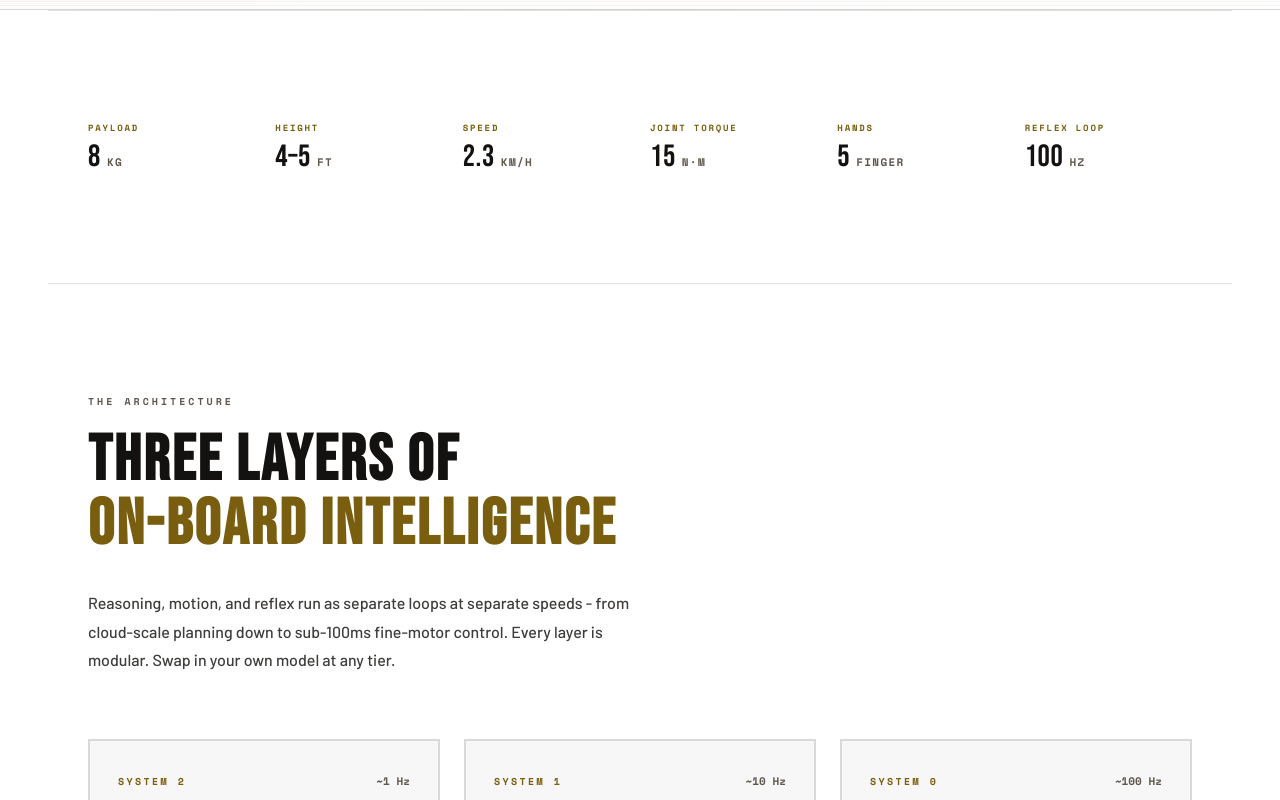
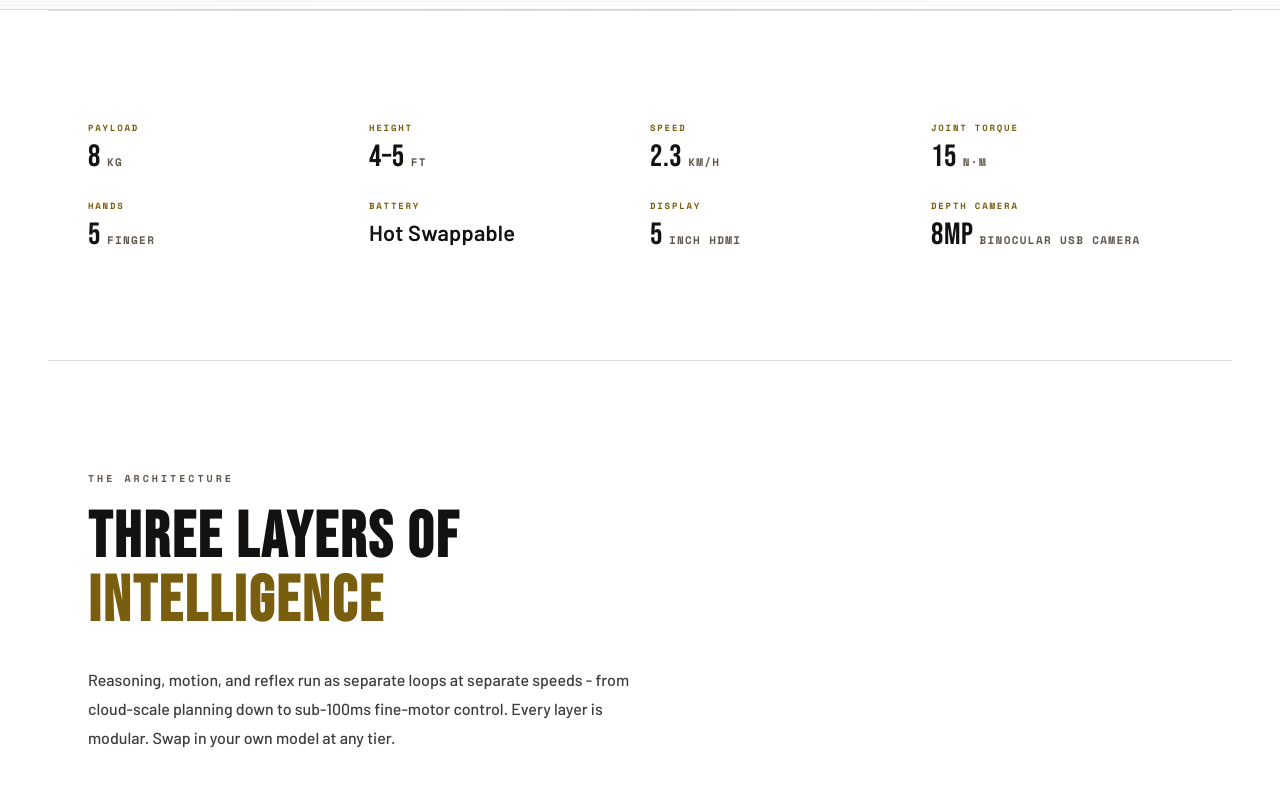
Before and after one commit to ScalingPhysicalAI/website, a SvelteKit app: page /buildo in a window 1280 px wide. Shown: the part 820-1620 px from the top of the page. Built offline with nearby package versions, Linux system fonts and the light colour scheme; no server answers.

Commit message:
location tweaks

```diff
--- a/src/lib/components/SiteFooter.svelte
+++ b/src/lib/components/SiteFooter.svelte
@@ -7,7 +7,7 @@
 		<div class="footer-brand">
 			<div class="footer-logo">STARFORGE</div>
 			<p class="footer-tagline">Building the compute layer for physical AI</p>
-			<p class="footer-location">Building out of New York City</p>
+			<p class="footer-location">Made with love in New York City</p>
 			<a href="mailto:contact@starforgerobotics.com" class="footer-contact-link"
 				>contact@starforgerobotics.com</a
 			>
--- a/src/routes/+layout.svelte
+++ b/src/routes/+layout.svelte
@@ -14,7 +14,7 @@
 
 	const bodyClass = $derived(normalizedPath === '/buildo' ? 'page-buildo' : '');
 	const rdkNotification = $derived(
-		normalizedPath === '/buildo' ? 'designed and assembled in the united states' : null
+		normalizedPath === '/buildo' ? 'designed and assembled in New York City' : null
 	);
 
 	$effect(() => {
--- a/src/routes/buildo/+page.svelte
+++ b/src/routes/buildo/+page.svelte
@@ -23,7 +23,7 @@
 
 	const variant = product?.variants.nodes[0];
 	const available = variant?.availableForSale ?? true;
-	const origin = product?.origin?.value ?? null;
+	const origin = product?.origin?.value?.replace(/August/gi, 'September') ?? null;
 	// Matches a tag on the Shopify product, so it has to keep accepting the
 	// original 'prebook' spelling: the store still carries that tag even though
 	// the site now says preorder everywhere.
@@ -73,13 +73,15 @@
 
 	// Torque is quoted per joint. Newton-metres (N·m) is the torque unit; N/m is
 	// stiffness, so the spelling here is deliberate.
-	const specs = [
+	const specs: Array<{ label: string; value: string; unit: string; phrase?: boolean }> = [
 		{ label: 'Payload', value: '8', unit: 'KG' },
 		{ label: 'Height', value: '4–5', unit: 'FT' },
 		{ label: 'Speed', value: '2.3', unit: 'KM/H' },
 		{ label: 'Joint torque', value: '15', unit: 'N·M' },
 		{ label: 'Hands', value: '5', unit: 'FINGER' },
-		{ label: 'Reflex loop', value: '100', unit: 'HZ' }
+		{ label: 'Battery', value: 'Hot Swappable', unit: '', phrase: true },
+		{ label: 'Display', value: '5', unit: 'INCH HDMI' },
+		{ label: 'Depth Camera', value: '8MP', unit: 'BINOCULAR USB CAMERA' }
 	];
 
 	const applications = [
@@ -225,7 +227,7 @@
 		{#each specs as spec (spec.label)}
 			<div class="bd-spec">
 				<dt class="bd-spec-label">{spec.label}</dt>
-				<dd class="bd-spec-value">
+				<dd class="bd-spec-value" class:bd-spec-value--phrase={spec.phrase}>
 					{spec.value}<span class="bd-spec-unit">{spec.unit}</span>
 				</dd>
 			</div>
@@ -238,7 +240,7 @@
 <section class="bd-section">
 	<div class="bd-section-head reveal">
 		<span class="section-label">The Architecture</span>
-		<h2 class="section-title">Three layers of<br /><span>on-board intelligence</span></h2>
+		<h2 class="section-title">Three layers of<br /><span>intelligence</span></h2>
 		<p class="section-body">
 			Reasoning, motion, and reflex run as separate loops at separate speeds - from cloud-scale
 			planning down to sub-100ms fine-motor control. Every layer is modular. Swap in your own model
@@ -402,7 +404,7 @@
 
 	/* ── SPEC BLOCK ── */
 	/* A band of its own now that the product block has taken the top of the page,
-	   so it runs six across instead of stacking three-wide in a hero column. */
+	   so it can run as a single row of stats rather than stacking in a hero column. */
 	.bd-spec-section {
 		padding-top: 72px;
 		padding-bottom: 72px;
@@ -410,7 +412,7 @@
 
 	.bd-specs {
 		display: grid;
-		grid-template-columns: repeat(6, 1fr);
+		grid-template-columns: repeat(4, 1fr);
 		gap: 26px 20px;
 		margin: 0;
 	}
@@ -432,6 +434,15 @@
 		letter-spacing: 0.02em;
 		color: var(--ink);
 		margin: 0;
+	}
+
+	/* Bebas Neue has no lowercase glyphs, so mixed-case phrases use Barlow. */
+	.bd-spec-value--phrase {
+		font-family: 'Barlow', sans-serif;
+		font-size: clamp(20px, 1.7vw, 26px);
+		font-weight: 600;
+		letter-spacing: 0.01em;
+		line-height: 1.15;
 	}
 
 	.bd-spec-unit {
```
Also changed, not shown: src/routes/+page.svelte (+57 -2 lines).
